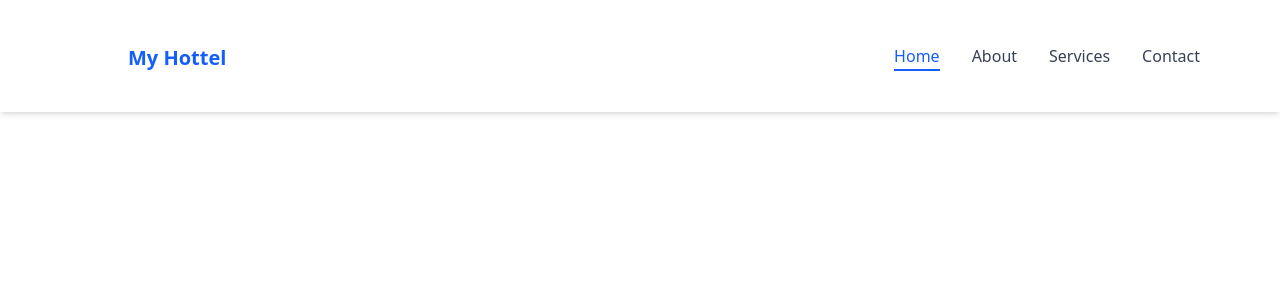
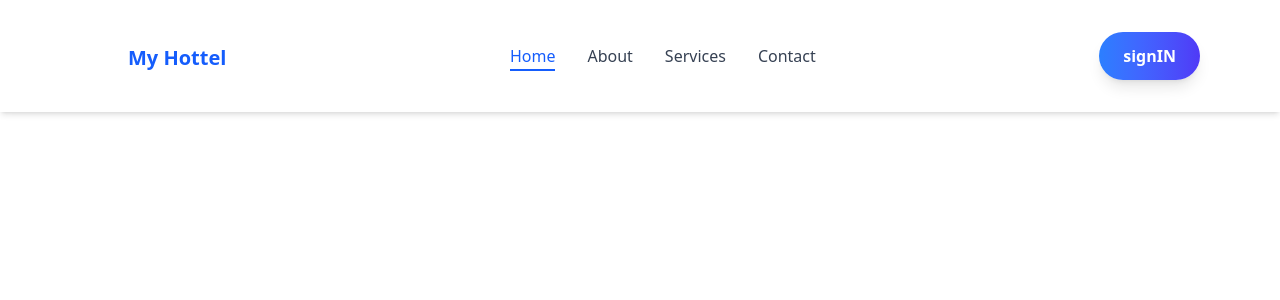
Before and after one commit to mdjameel04/learningReact, a React (Vite) app: page / in a window 1280 px wide. Shown: the top 300 px of the page. Built offline with nearby package versions, Linux system fonts and the light colour scheme.

Commit message:
added file

```diff
--- a/src/Components/Navbar.jsx
+++ b/src/Components/Navbar.jsx
@@ -28,8 +28,16 @@ const Navbar = () => {
     </li>
  ))}
     </ul>
+{/* Sign In only fordesktop */}
+   <div className='hidden lg:block'>
+    <button className= 'px-6 py-3 bg-gradient-to-r from-blue-500 to-indigo-600  text-white font-semibold rounded-4xl shadow-lg  hover:from-blue-600 hover:to-indigo-700   hover:shadow-xl transition-all duration-300 ease-in-out'>
+      signIN
+    </button>
+   </div>
 
-     {/* mobile menu */}
+
+
+     {/* mobile menu button */}
      <button className='lg:hidden' onClick={()=>setopen(!open)}>
      {open ? (
       <img src={assets.close_Icon} alt="" className='w-7 h-7 '/>)
@@ -39,7 +47,34 @@ const Navbar = () => {
     }
      </button>
 
-      </div>
+
+ </div>
+    {/* mobile menu */}
+    {open &&(
+
+     <div className='lg:hidden bg-white shadow-md '>
+    <ul className='flex flex-col gap-4 p-4 text-gray-700 font-medium'>
+    {NavItems.map((item)=>(
+      <li key={item.name}>
+     <NavLink to={item.path} className={({isActive})=>
+    `block relative pb-1 ${
+      isActive ? "text-blue-600 after:absolute after:w-full after:left-0 after:bottom-0 after:h-[2px] after:bg-blue-600 "
+      : "text-gray-700"
+    }`
+    }>
+      {item.name}
+     </NavLink>
+      </li>
+    ))}
+    </ul>
+
+    <button className=  'px-6 py-3 bg-gradient-to-r from-blue-500 to-indigo-600  text-white font-semibold rounded-4xl shadow-lg  hover:from-blue-600 hover:to-indigo-700   hover:shadow-xl   transition-all duration-300 ease-in-out'>
+    SignIN
+    </button>
+     </div>
+    )}
+
+
     </nav>
   )
 }
```
